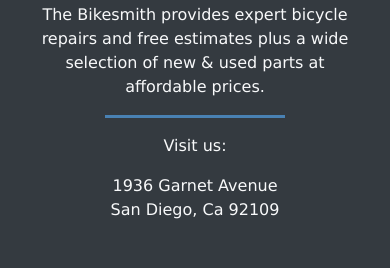
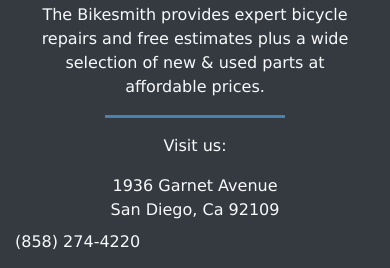
Before and after one commit to Jeff-thecoder/bikeShop, a plain HTML site: page index.html in a window 390 px wide. Shown: the part 4957-5225 px from the top of the page. Drawn offline with nearby package versions, Linux system fonts and the light colour scheme; grey boxes are pictures that could not be loaded; a script that the page names is missing.

Commit message:
Update index.html
Add phone number to footer

```diff
--- a/index.html
+++ b/index.html
@@ -213,7 +213,8 @@
                     <div class="border-top border-primary w-50 mx-auto my-3"></div> <!-- Blue Border line -->
                     <div class="d-flex justify-content-center flex-column flex-lg-row mx-auto">
                        <div class=""><p class="col-12">Visit us:</p></div>
-                       <div>1936 Garnet Avenue <br> San Diego, Ca 92109</div>
+                       <div>1936 Garnet Avenue <br> San Diego, Ca 92109 <br> <p class="d-flex mt-2 text-start">(858) 274-4220</p></div>
+
                     </div>
 
 
```
